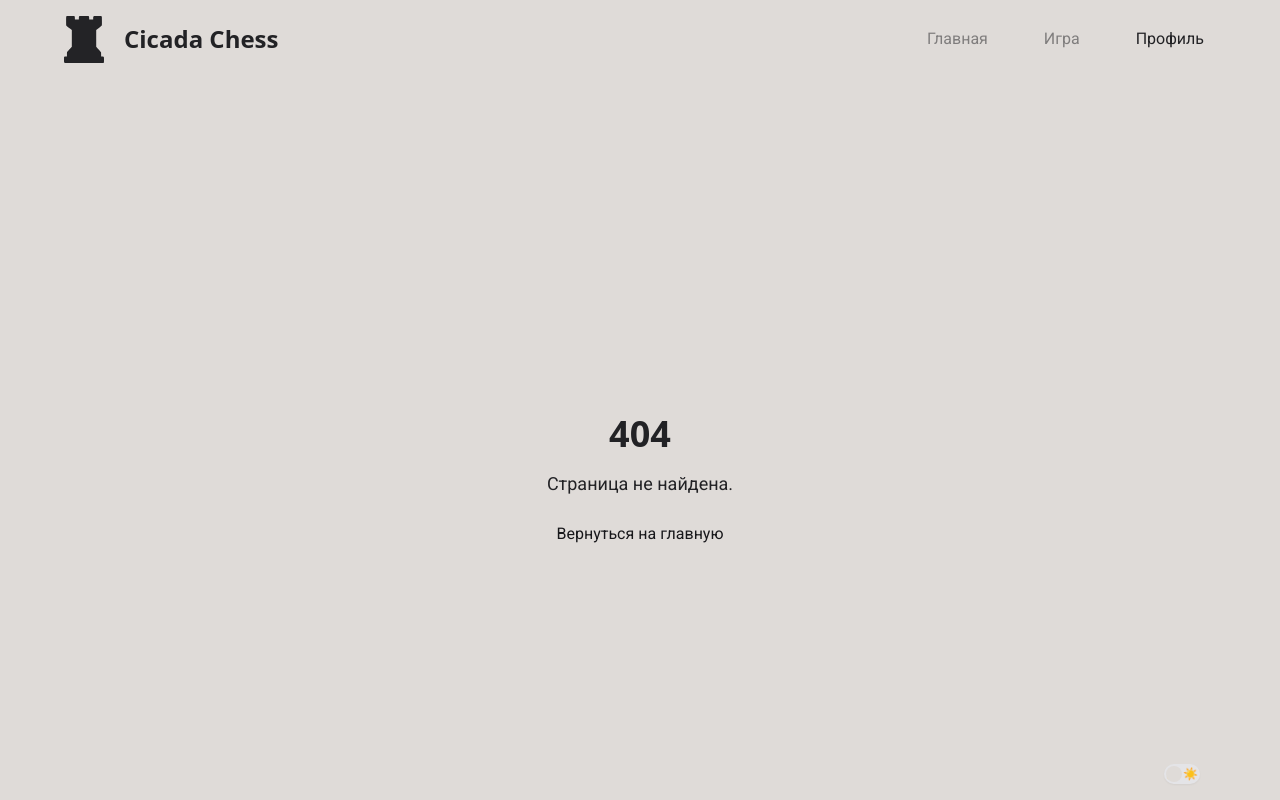
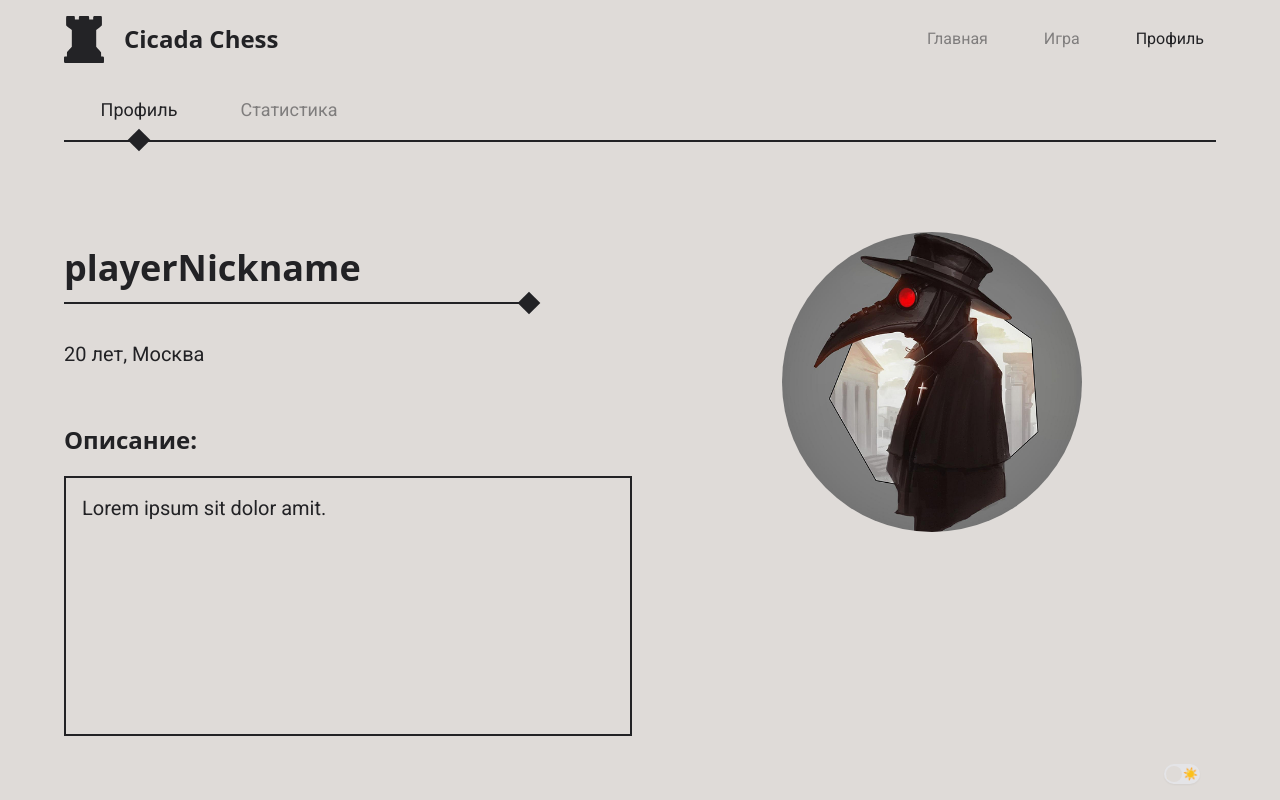
Before and after one commit to SmokingElk/cicada-frontend-mirror, a Next.js app: page /profile/info in a window 1280 px wide. Before the commit this address had no page. Shown: the top 800 px of the page. Built offline with nearby package versions, Linux system fonts and the light colour scheme.

Commit message:
add info block

```diff
--- /dev/null
+++ b/src/app/profile/info/page.tsx
@@ -0,0 +1,5 @@
+import ProfilePage from "@/components/(shared)/profile/profilePage";
+
+export default function Profile() {
+    return <ProfilePage />;
+}
--- a/src/app/profile/page.tsx
+++ /dev/null
@@ -1,3 +0,0 @@
-export default function Profile() {
-    return <div>profile</div>;
-}
--- a/src/components/(shared)/common/lineSeparator.tsx
+++ b/src/components/(shared)/common/lineSeparator.tsx
@@ -17,7 +17,7 @@ export default function LineSeparator({
       className={cn("relative my-8", className)}
       style={{ width: `${width}%` }}
     >
-      <div className="border-t border-foreground w-full"></div>
+      <div className="border-t-[2px] border-foreground w-full"></div>
       <RhombusDecor
         className={cn(
           "absolute top-1/2 -translate-y-1/2",
--- a/src/components/(shared)/framing/headerMenu.tsx
+++ b/src/components/(shared)/framing/headerMenu.tsx
@@ -15,7 +15,7 @@ export default function Nav() {
   const navLinks = [
     { href: "/", label: "Главная" },
     { href: "/game", label: "Игра" },
-    { href: "/profile", label: "Профиль" },
+    { href: "/profile/info", label: "Профиль" },
   ];
 
   const getClassName = (href: string) => {
--- /dev/null
+++ b/src/components/(shared)/profile/profileInfo.tsx
@@ -0,0 +1,62 @@
+"use client";
+
+import { useState } from "react";
+import LineSeparator from "../common/lineSeparator";
+import { cn } from "@/lib/utils";
+import Image from "next/image";
+import AvatarPlaceholder from "@/../public/images/avatarPlaceholder.png";
+
+export default function profileInfoContent() {
+  const [username, setUsername] = useState("playerNickname");
+  const [age, setAge] = useState(20);
+  const [city, setCity] = useState("Москва");
+  const [description, setDescription] = useState("Lorem ipsum sit dolor amit.");
+
+  const [avatar, setAvatar] = useState(AvatarPlaceholder);
+
+  return (
+    <div className="flex gap-4 justify-stretch">
+      <div className="w-full">
+        <div className="w-5/6">
+          <input
+            className="font-montserrat text-foreground text-4xl w-full bg-transparent outline-none font-semibold h-[70px]"
+            value={username}
+            onChange={(e) => setUsername(e.target.value)}
+          ></input>
+          <LineSeparator width={100} className="mt-0 mb-9" />
+        </div>
+
+        <div className="w-full text-xl text-foreground font-roboto mb-14">
+          {age} лет, {city}
+        </div>
+
+        <div className="font-montserrat text-foreground text-2xl font-semibold mb-5">
+          Описание:
+        </div>
+
+        <textarea
+          className={cn(
+            "border-[2px] border-foreground w-full h-[260px] p-4 box-border",
+            "outline-none resize-none bg-transparent",
+            "font-main text-xl text-foreground"
+          )}
+          placeholder="Коротко обо мне..."
+          value={description}
+          onChange={(e) => setDescription(e.target.value)}
+        ></textarea>
+      </div>
+      <div className="w-full flex justify-center">
+        <div className="w-[300px] h-[300px]">
+          <Image
+            src={avatar}
+            width={300}
+            height={300}
+            objectFit="cover"
+            alt="avatar"
+            className="rounded-full"
+          />
+        </div>
+      </div>
+    </div>
+  );
+}
--- /dev/null
+++ b/src/components/(shared)/profile/profileMenu.tsx
@@ -0,0 +1,48 @@
+"use client";
+
+import Link from "next/link";
+import RhombusDecor from "../common/rhombusDecor";
+import { usePathname } from "next/navigation";
+import { cn } from "@/lib/utils";
+import { Styleable } from "@/lib/types";
+
+export default function ProfileMenu({ className = "" }: Styleable) {
+  const pathname = usePathname();
+
+  const menuItems = [
+    { href: "/info", text: "Профиль" },
+    { href: "/stats", text: "Статистика" },
+  ];
+
+  let activeIndex = menuItems.findIndex((e) => pathname.includes(e.href));
+
+  return (
+    <div
+      className={cn(
+        "w-full grid justify-items-center items-center border-b-[2px] border-foreground grid-rows-[60px_0px]",
+        className
+      )}
+      style={{ gridTemplateColumns: `repeat(${menuItems.length}, 150px)` }}
+    >
+      {menuItems.map((e, index) => (
+        <Link
+          key={e.href}
+          href={e.href}
+          className={cn(
+            "font-roboto text-lg text-foreground",
+            index == activeIndex ? "opacity-100" : "opacity-50"
+          )}
+        >
+          {e.text}
+        </Link>
+      ))}
+
+      <div
+        className="transition-all"
+        style={{ gridColumnStart: `${activeIndex}` }}
+      >
+        <RhombusDecor />
+      </div>
+    </div>
+  );
+}
--- /dev/null
+++ b/src/components/(shared)/profile/profilePage.tsx
@@ -0,0 +1,12 @@
+import Wrapper from "../common/wrapper";
+import ProfileMenu from "./profileMenu";
+import ProfileInfo from "./profileInfo";
+
+export default function ProfilePage() {
+  return (
+    <Wrapper className="min-h-screen">
+      <ProfileMenu className="mb-[90px]" />
+      <ProfileInfo />
+    </Wrapper>
+  );
+}
```
Also changed, not shown: public/images/avatarPlaceholder.png (added).
